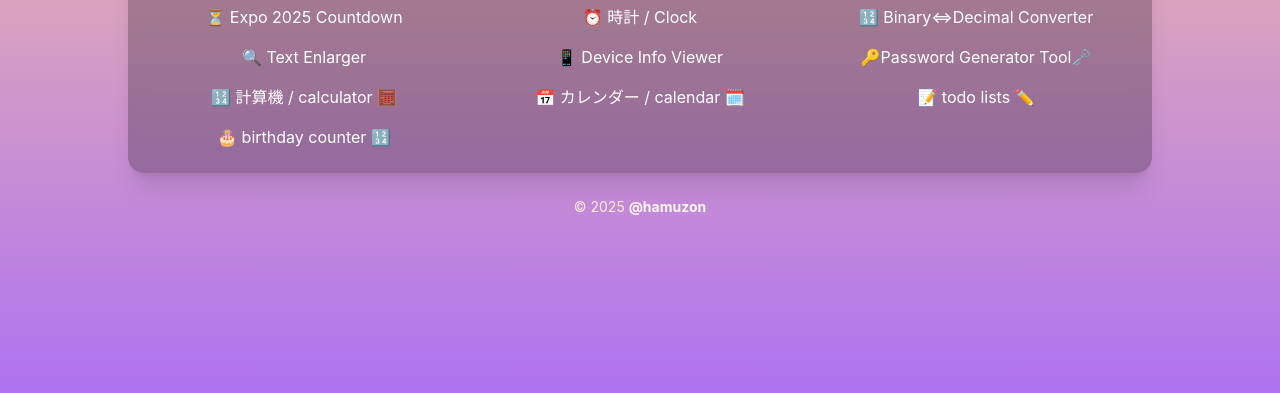
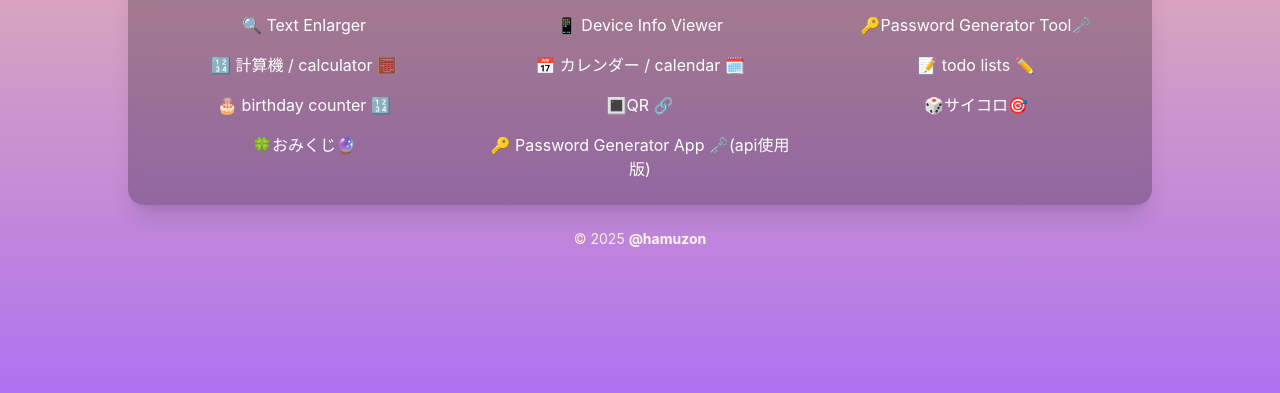
Before and after one commit to hamuzon/hamuzon-jp.f5.si, a plain HTML site: page index.html in a window 1280 px wide. Shown: the part 351-744 px from the top of the page. Drawn offline with nearby package versions, Linux system fonts and the light colour scheme.

Commit message:
v3.0 index.html
Link追加

```diff
--- a/index.html
+++ b/index.html
@@ -47,7 +47,11 @@
       <a class="link-btn" href="https://hamuzon.github.io/hamuzon-jp.f5.si/calculator/" target="_blank" rel="noopener noreferrer">🔢 計算機 / calculator 🧮</a>
       <a class="link-btn" href="https://hamuzon.github.io/hamuzon-jp.f5.si/calendar/" target="_blank" rel="noopener noreferrer">📅 カレンダー / calendar 🗓️</a>
       <a class="link-btn" href="https://hamuzon.github.io/hamuzon-jp.f5.si/todo/" target="_blank" rel="noopener noreferrer">📝 todo lists ✏️</a>
-     <a class="link-btn" href="https://hamuzon.github.io/hamuzon-jp.f5.si/birthday/" target="_blank" rel="noopener noreferrer">🎂 birthday counter 🔢</a>
+      <a class="link-btn" href="https://hamuzon.github.io/hamuzon-jp.f5.si/birthday/" target="_blank" rel="noopener noreferrer">🎂 birthday counter 🔢</a>
+      <a class="link-btn" href="http://qr.hamuzon-jp.f5.si/" target="_blank" rel="noopener noreferrer">🔳QR 🔗</a>
+      <a class="link-btn" href="https://dice.hamuzon-jp.f5.si//" target="_blank" rel="noopener noreferrer">🎲サイコロ🎯</a>
+      <a class="link-btn" href="https://omikuji.hamuzon-jp.f5.si/" target="_blank" rel="noopener noreferrer">🍀おみくじ🔮</a>
+      <a class="link-btn" href="http://passapi.hamuzon-jp.f5.si/" target="_blank" rel="noopener noreferrer">🔑 Password Generator App 🗝️(api使用版)</a>
     </div>
   </div>
 
```
